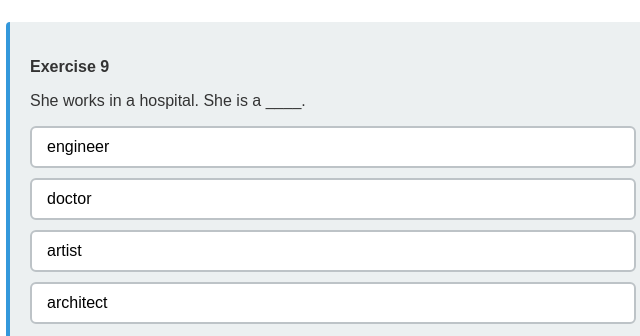
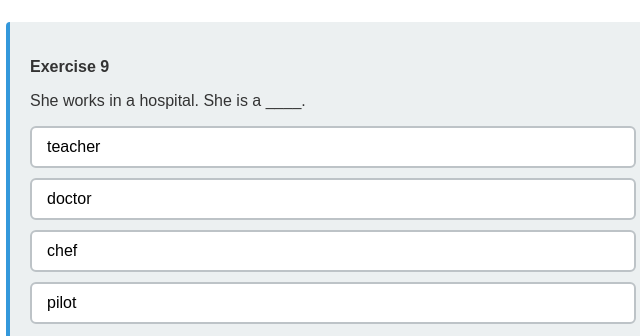
Before and after one commit to migue01-lab/quizmod1, a plain HTML site: page index.html in a window 1280 px wide. Shown: the part 3370-3706 px from the top of the page, 309-949 px from the left. Drawn offline with Linux system fonts and the light colour scheme.

Commit message:
Update index.html

```diff
--- a/index.html
+++ b/index.html
@@ -127,14 +127,14 @@
                 options: ["am", "are", "is", "do"],
                 answer: "is"
             },
-            // Artículo (a / an) con nueva profesión
+            // Artículo (a / an)
             {
                 id: 7,
                 prompt: "Mr. Garcia is ____ architect.",
                 options: ["a", "an", "the", "---"],
                 answer: "an"
             },
-            // Profesiones variadas (Ejercicio 8 actualizado con accountant)
+            // Profesiones analíticas
             {
                 id: 8,
                 prompt: "He is an ____.",
@@ -144,7 +144,7 @@
             {
                 id: 9,
                 prompt: "She works in a hospital. She is a ____.",
-                options: ["engineer", "doctor", "artist", "architect"],
+                options: ["teacher", "doctor", "chef", "pilot"],
                 answer: "doctor"
             },
             {
```
